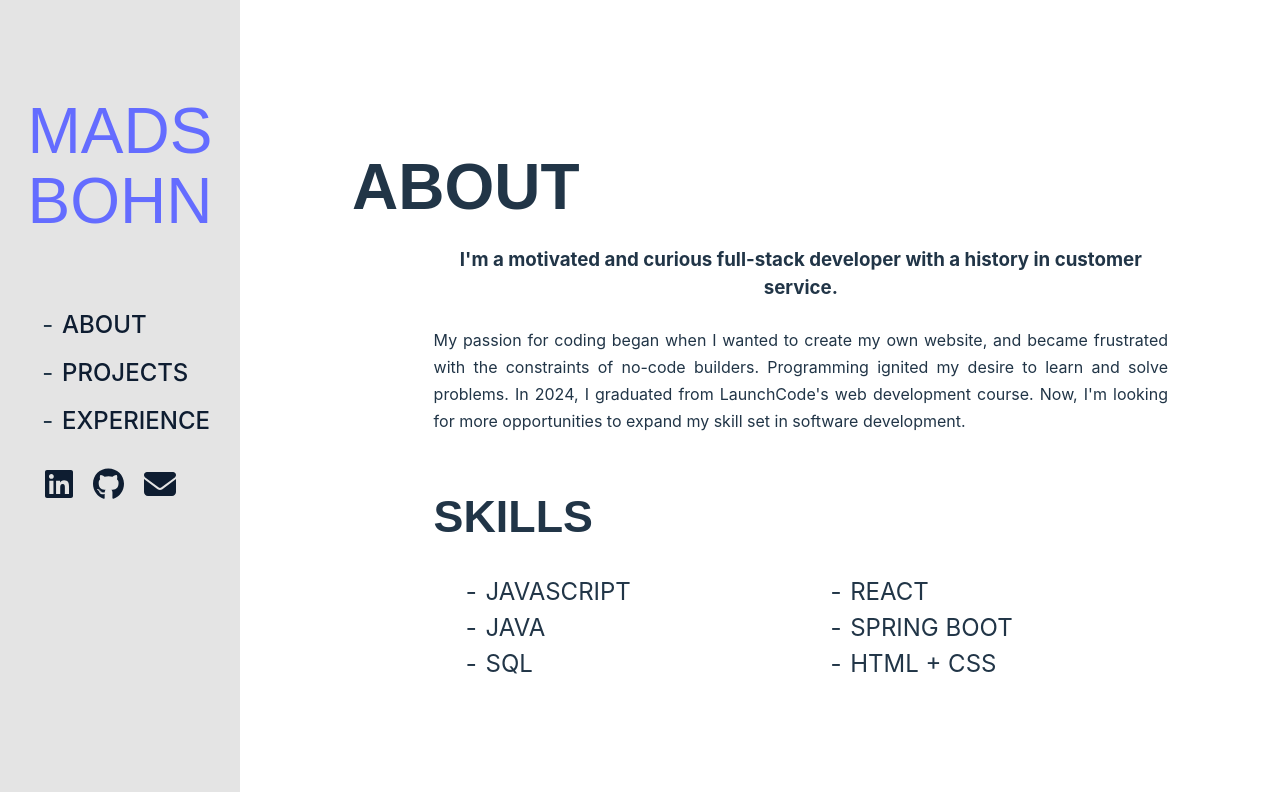
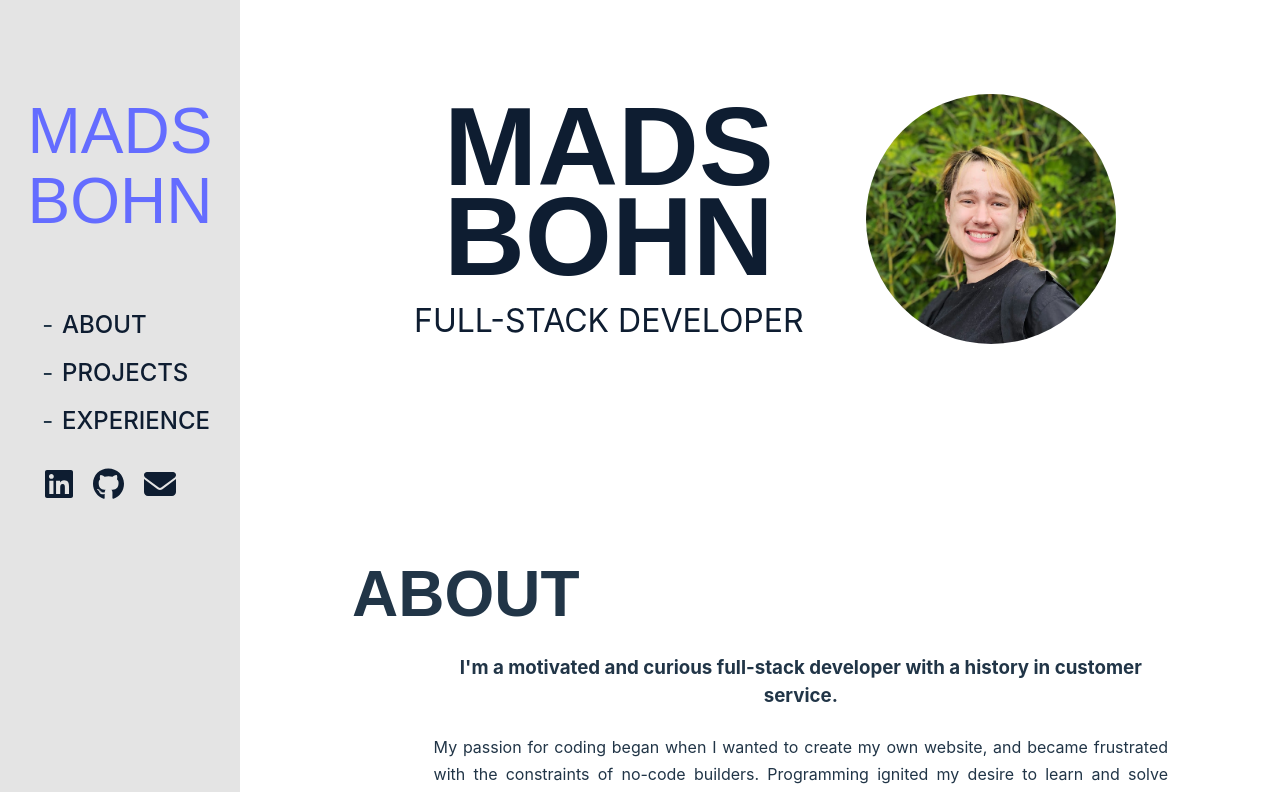
Before and after one commit to mads-bohn/portfolio, a React (Vite) app in the folder portfolio-ui/: page / in a window 1280 px wide. Shown: the top 792 px of the page. Built offline with nearby package versions, Linux system fonts and the light colour scheme; a web font is replaced by a local one.

Commit message:
added hero with profile pic to index.jsx

```diff
--- a/portfolio-ui/src/components/index/Hero.jsx
+++ b/portfolio-ui/src/components/index/Hero.jsx
@@ -11,8 +11,7 @@ export default function Hero() {
         <h3 className='hero-title'>Full-Stack Developer</h3>
       </div>
       <div className='hero-right'>
-        <LinkList />
-        <SocialIcons />
+        <img src='src/assets/profile.jpg' id='profile'></img>
       </div>
     </div>
   )
--- a/portfolio-ui/src/components/index/hero.css
+++ b/portfolio-ui/src/components/index/hero.css
@@ -11,7 +11,7 @@
 }
 
 .hero-right {
-    padding: 24px;
+    padding-top: 24px;
     margin: 38px 38px 38px 0;
 }
 
@@ -34,3 +34,9 @@
     font-weight: normal;
     text-transform: uppercase;
 }
+
+#profile {
+    height: 250px;
+    width: 250px;
+    border-radius: 150px;
+}
--- a/portfolio-ui/src/pages/index.jsx
+++ b/portfolio-ui/src/pages/index.jsx
@@ -1,6 +1,7 @@
 import React from 'react'
 import SideBar from '../components/navigation/SideBar'
 import Bio from '../components/about/Bio'
+import Hero from '../components/index/Hero'
 import ProjectList from '../components/projects/ProjectList'
 
 export default function Index() {
@@ -8,6 +9,7 @@ export default function Index() {
     <div>
       <SideBar />
       <div className='page'>
+        <Hero />
         <div id='about'>
           <Bio />
         </div>
```
Also changed, not shown: portfolio-ui/src/assets/profile.jpg (added).
